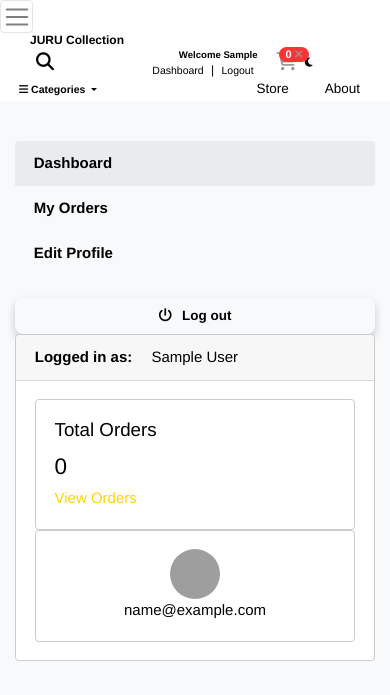
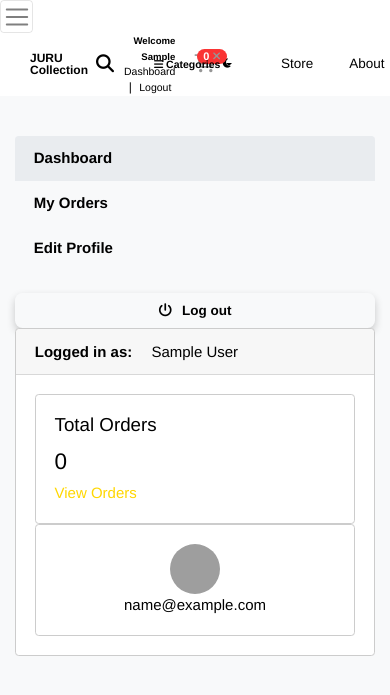
Before and after one commit to Pro-divin/greatKart-django, a Django app: page /accounts/ in a window 390 px wide. Shown: the top 695 px of the page. Run offline with Django 5.2, Linux system fonts and the light colour scheme; the visitor is signed in with stand-in values (Sample User, id 1); data that the repository does not hold is empty; parts of the project's set-up code (start-up, migrations or seed data) failed here and were passed over; some libraries are stand-ins or nearby versions; some web fonts are replaced; grey boxes are pictures that could not be loaded.

```diff
--- a/templates/includes/navbar.html
+++ b/templates/includes/navbar.html
@@ -517,6 +517,25 @@ body.dark-mode .dropdown-item:hover {
   .search-field input { width: 90px !important; font-size: 0.7rem !important; }
 }
 
+@media (max-width: 991px ) {
+  .header-main .row.align-items-center {
+    flex-wrap: nowrap !important; /* prevent wrapping */
+    align-items: center !important;
+    justify-content: space-between !important;
+  }
+
+  .header-main .col-auto:first-child,
+  .header-main .col-lg-2,
+  .header-main .search-wrapper,
+  .header-main .col-auto.ml-auto {
+    flex: 0 1 auto !important; /* allow shrinking */
+    min-width: 0 !important;   /* let items shrink properly */
+  }
+
+  .search-wrapper .search-field input {
+    width: 80px !important; /* shrink input on small screens */
+  }
+}
 
 
 </style>
```
